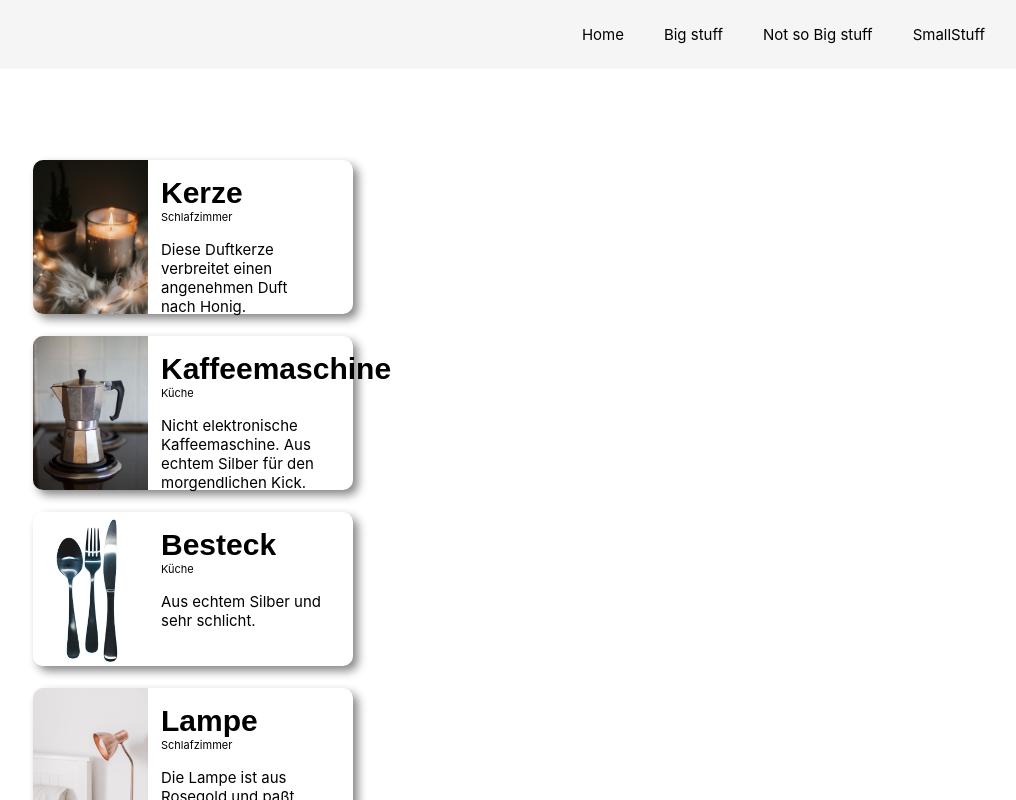
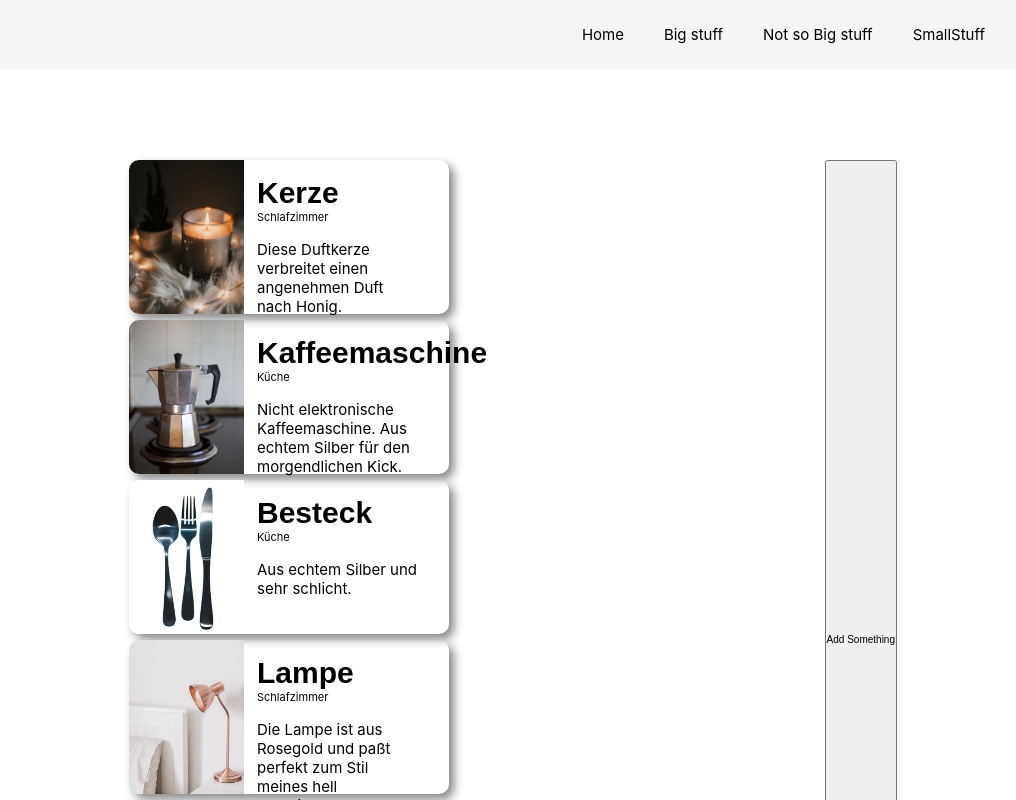
Before and after one commit to jAs0n1337/hausinventar, a React (Create React App) app: page /SmallStuff in a window 1280 px wide. Shown: the top 800 px of the page, without its empty margins (127-1143 px from the left). Built offline with nearby package versions, Linux system fonts and the light colour scheme.

Commit message:
try to add form

```diff
--- a/src/App.css
+++ b/src/App.css
@@ -50,41 +50,19 @@
 }
 
 
+.bigStuffSection {
+	padding-top: 20vh;
+	display: flex;
+}
+
+
 /*
 ===== Styling for BIG STUFF, NOT SO BIG STUFF, SMALL STUFF =====
 */
 
-/* .createCardSection {
-	padding: 20vh 0 0 20vh;
+.createCardSection {
+	width: 80%;
+	padding: 20vh 0 0 20vw;
+	display: flex;
+	justify-content: space-between;
 }
-
-.createCardDiv {
-	width: 40%;
-	border: 1px solid black;
-	display: flex;
-	margin-bottom: 2%;
-}
-
-.createCardImg {
-	width: 60%;
-}
-
-.createCardText {
-	padding: 4% 0 0 2%;
-	display: flex;
-	flex-direction: column;
-}
-
-.createCardHeading {
-	font-family: fantasy;
-	font-size: 3rem;
-}
-
-.createCardRoom {
-	font-size: 1.1rem;
-	margin-bottom: 30%;
-}
-
-.createCardDescription {
-	font-size: 1.5rem;
-} */
--- a/src/App.js
+++ b/src/App.js
@@ -4,6 +4,7 @@ import Home from './pages/Home';
 import NavComponent from './components/navComponent/NavComponent';
 import Data from './data';
 import CreateCard from './components/createCard/CreateCard';
+import AddSomething from './components/addSomething/AddSomething';
 
 function App() {
 
--- /dev/null
+++ b/src/components/addSomething/AddSomething.css
@@ -0,0 +1,32 @@
+.hideForm {
+    display: none;
+    color: red;
+}
+.showForm {
+    color: blue;
+    display: flex;
+    flex-direction: column;
+    width: 10vw;
+}
+
+.div {
+    display: flex;
+    justify-content: flex-end;
+}
+
+.addSomethingButton {
+    height: 30px;
+    width: 100px;
+}
+
+form {
+    padding: 5%;
+    display: flex;
+    flex-direction: column;
+    border: 1px solid black;
+}
+
+.div input,
+textarea {
+    margin-bottom: 10%;
+}
--- /dev/null
+++ b/src/components/addSomething/AddSomething.jsx
@@ -0,0 +1,27 @@
+import React, { useEffect, useState } from 'react'
+import './AddSomething.css'
+
+const AddSomething = () => {
+    const [addButton, setAddButton] = useState(false);
+    console.log(addButton)
+
+    const toggleButton = () => {
+        setAddButton(prev => !prev);
+    };
+
+    return (
+        <div className='div'>
+            <button className={`AddSomething ${addButton ? "hideForm" : "formForm"}`} onClick={toggleButton} >Add Something</button>
+            <div className={`AddSomething ${addButton ? "showForm" : "hideForm"}`}>
+                <form>
+                    <input type="text" placeholder='TITEL'></input>
+                    <input type="text" placeholder='ROOM'></input>
+                    <textarea placeholder='ADD TEXT'></textarea>
+                    <button>Publish</button>
+                </form>
+            </div>
+        </div>
+    )
+}
+
+export default AddSomething
--- a/src/components/createCard/CreateCard.css
+++ b/src/components/createCard/CreateCard.css
@@ -1,10 +1,6 @@
 /*
 ===== Styling for BIG STUFF, NOT SO BIG STUFF, SMALL STUFF =====
 */
-
-.createCardSection {
-	padding: 20vh 0 0 20vh;
-}
 
 .createCardDiv {
 	width: 25vw;
--- a/src/components/createCard/CreateCard.jsx
+++ b/src/components/createCard/CreateCard.jsx
@@ -1,3 +1,4 @@
+import AddSomething from '../addSomething/AddSomething';
 import './CreateCard.css';
 
 const CreateCard = (props) => {
@@ -7,7 +8,7 @@ const CreateCard = (props) => {
 
     return (
         <section className='createCardSection'>
-
+            <article className='createCardArticle'>
                 {data.map((item, key) => (
                     <div key={key} className='createCardDiv'>
                         <div className='createCardImgDiv'>
@@ -20,6 +21,8 @@ const CreateCard = (props) => {
                         </div>
                     </div>
                 ))}
+            </article>
+            <AddSomething />
         </section>
     );
 }
--- a/src/pages/BigStuff.jsx
+++ b/src/pages/BigStuff.jsx
@@ -1,4 +1,5 @@
 import React from 'react';
+import AddSomething from '../components/addSomething/AddSomething';
 
 
 function BigStuff() {
@@ -9,4 +10,4 @@ function BigStuff() {
     )
 }
 
-export default BigStuff
+export default BigStuff;
```
Lines whose indentation alone changed are shown as unchanged.
